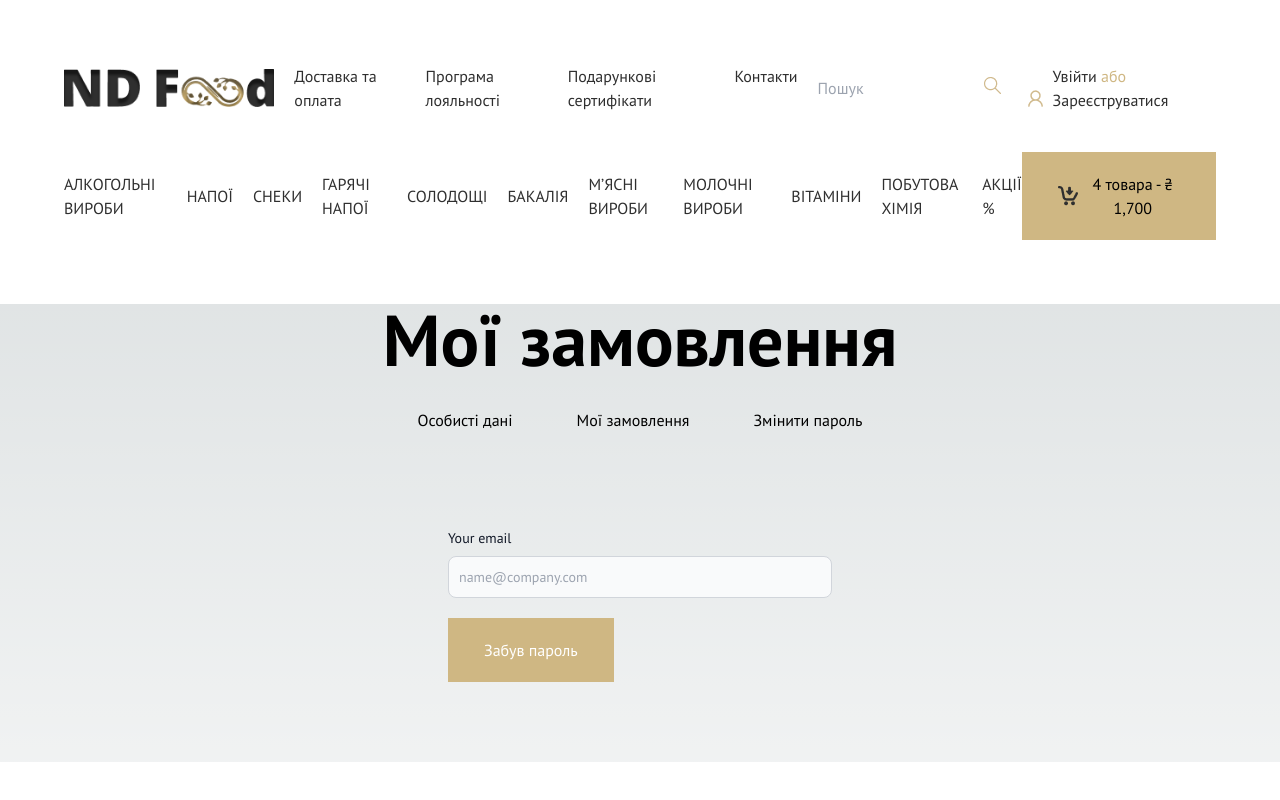
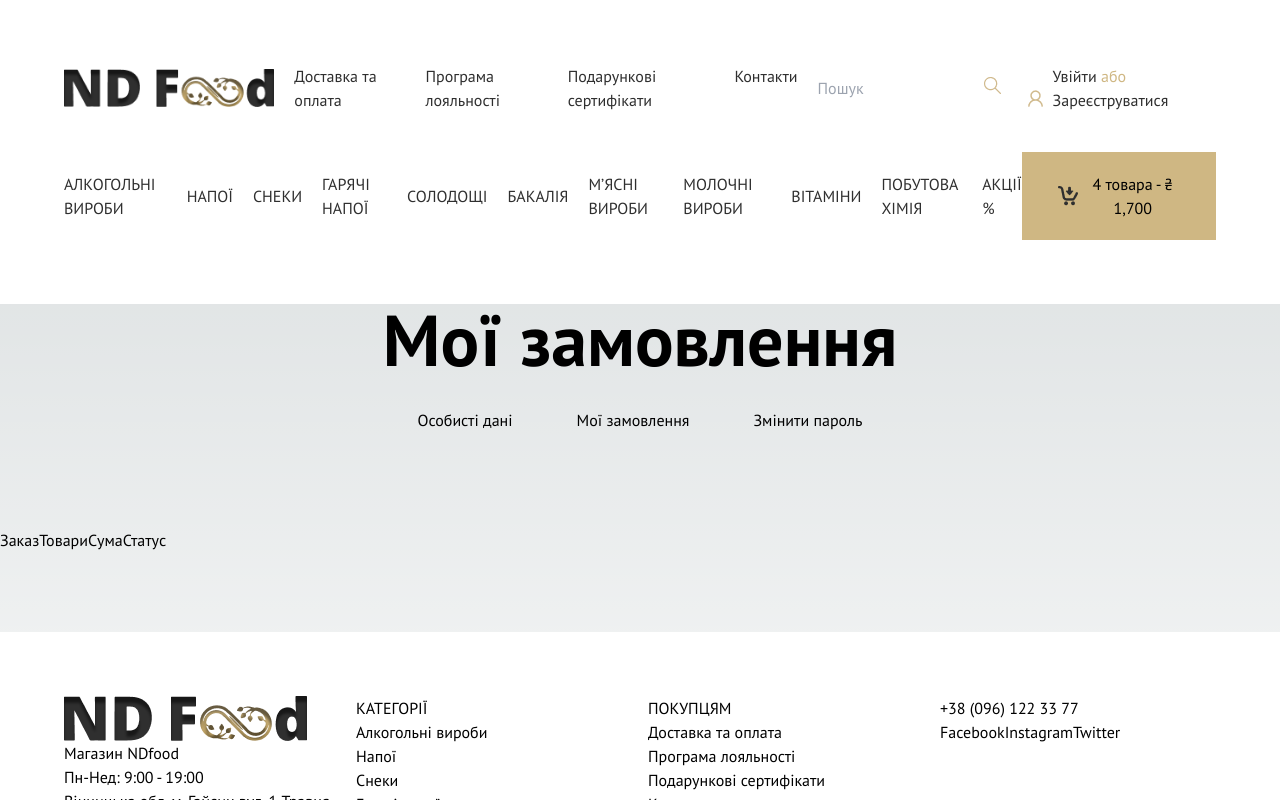
Before and after one commit to milkabaldi/ndfood, a Next.js app: page /profile in a window 1280 px wide. Both pictures are taken after a click on the button "Мої замовлення". Shown: the top 800 px of the page. Built offline with nearby package versions, Linux system fonts and the light colour scheme.

Commit message:
My order

```diff
--- /dev/null
+++ b/src/components/MyOrder.jsx
@@ -0,0 +1,21 @@
+import React from 'react'
+import Image from 'next/image'
+import data from '../../data/data.json';
+import styles from '/src/styles/styles.js'
+import images from '/src/constants/images'
+
+
+export default function MyOrder() {
+  return (
+    <div className='pt-14 pb-20'>
+        <div className='container'>
+            <div className=''>
+                    <span>Заказ</span>
+                    <span>Товари</span>
+                    <span>Сума</span>
+                    <span>Статус</span>
+            </div>
+        </div>
+    </div>
+  )
+}
--- a/src/components/index.js
+++ b/src/components/index.js
@@ -7,6 +7,7 @@ import MainLayout from './MainLayout.jsx'
 import LogIn from './LogIn.jsx'
 import PasswordReset from './PasswordReset.jsx'
 import SingIn from './SingIn.jsx'
+import MyOrder from './MyOrder.jsx'
 
 
 export default {
@@ -19,4 +20,5 @@ export default {
   LogIn,
   PasswordReset,
   SingIn,
+  MyOrder,
 }
--- a/src/pages/profile/index.js
+++ b/src/pages/profile/index.js
@@ -1,6 +1,6 @@
 import React, { useState, useEffect }  from 'react'
 import {LogIn}  from '@/components/LogIn'
-import SingIn from '@/components/SingIn'
+import MyOrder from '@/components/MyOrder'
 import PasswordReset from '@/components/PasswordReset'
 
 const Profile = () => {
@@ -17,9 +17,9 @@ const Profile = () => {
     if (activeTab === 'login') {
       return 'Особисті дані';
     } else if (activeTab === 'passwordReset') {
+      return 'Змінити пароль';
+    } else if (activeTab === 'myOrder') {
       return 'Мої замовлення';
-    } else if (activeTab === 'signIn') {
-      return 'Змінити пароль';
     }
     return '';
   };
@@ -36,12 +36,13 @@ const Profile = () => {
             <ul className='flex gap-x-16 items-center justify-center mb-10'>
                 <li><button onClick={() => handleTabClick('login')}>Особисті дані</button>
         </li>
-                <li><button onClick={() => handleTabClick('passwordReset')}>Мої замовлення</button></li>
-                <li><button onClick={() => handleTabClick('signIn')}>Змінити пароль</button></li>
+        <li><button onClick={() => handleTabClick('myOrder')}>Мої замовлення</button></li>
+                <li><button onClick={() => handleTabClick('passwordReset')}>Змінити пароль</button></li>
+
             </ul>
       {activeTab === 'login' && <LogIn />}
       {activeTab === 'passwordReset' && <PasswordReset />}
-      {activeTab === 'signIn' && <SingIn />}
+      {activeTab === 'myOrder' && <MyOrder />}
     </>
   );
 };
```
